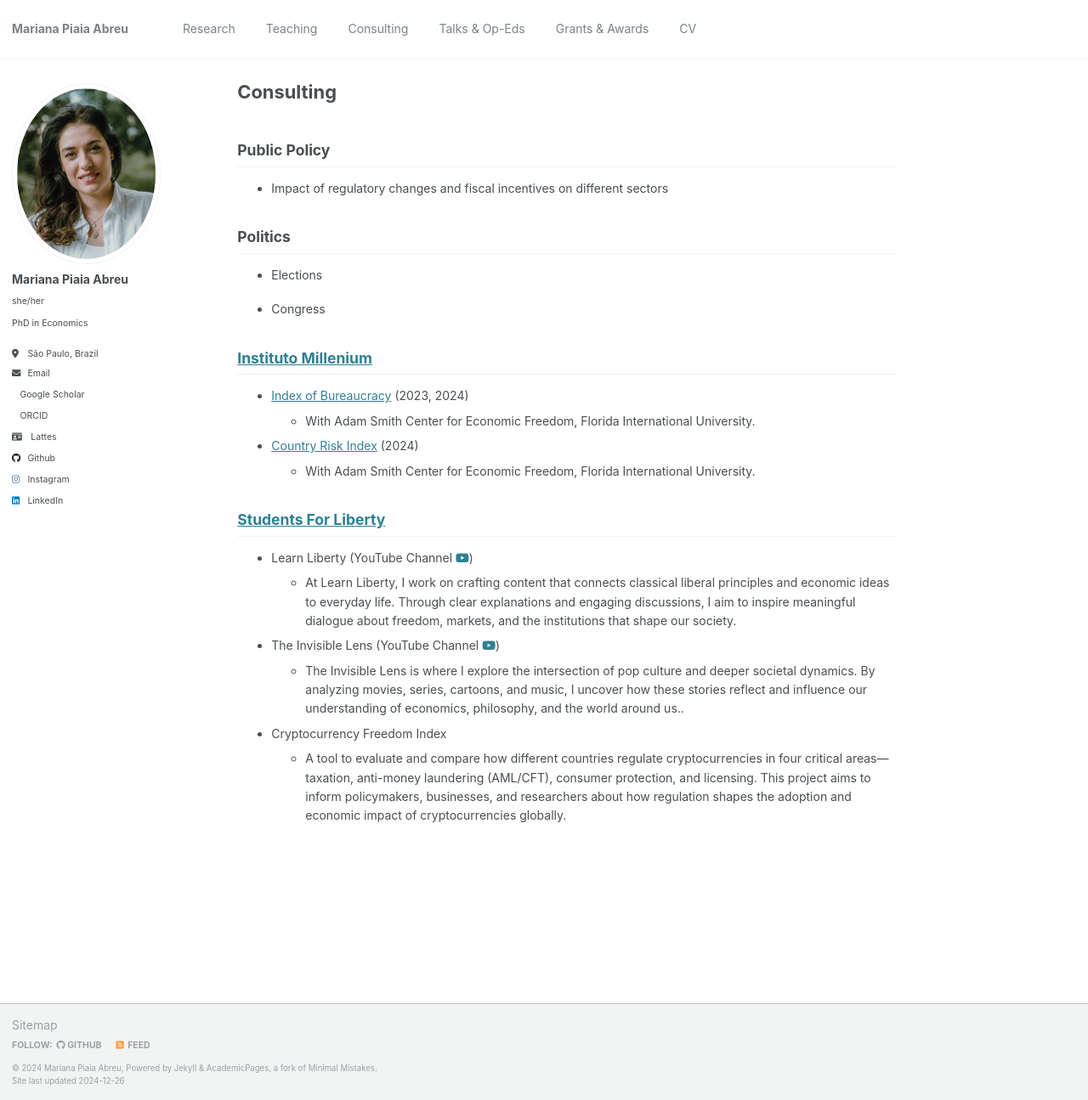
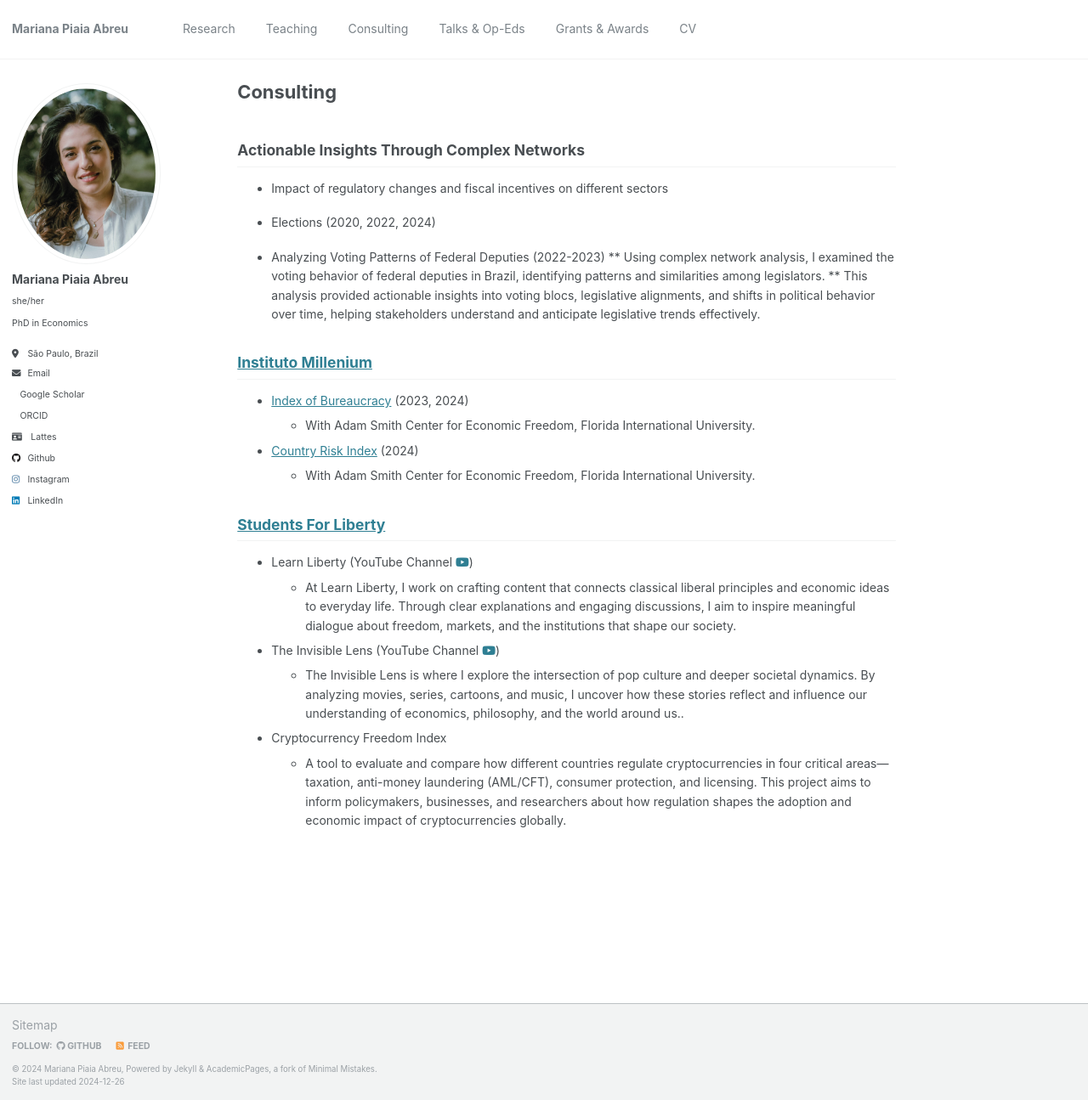
Before and after one commit to piaiaabreu/piaiaabreu.github.io, a Jekyll site: the page built from _pages/consulting.md, in a window 1280 px wide and 1295 px high. Shown: the whole window at 85% size. Built offline with Jekyll 4.4.1, drawn with Linux system fonts in a browser that asks for light colours; a style sheet for code colours, icons or effects is not loaded.

Commit message:
Update consulting.md

```diff
--- a/_pages/consulting.md
+++ b/_pages/consulting.md
@@ -8,17 +8,15 @@ redirect_from:
 ---
 
 
-## Public Policy
+## Actionable Insights Through Complex Networks
 
 * Impact of regulatory changes and fiscal incentives on different sectors
 
+* Elections (2020, 2022, 2024)
 
-## Politics
-
-* Elections
-
-* Congress
-
+* Analyzing Voting Patterns of Federal Deputies (2022-2023)
+  ** Using complex network analysis, I examined the voting behavior of federal deputies in Brazil, identifying patterns and similarities among legislators.
+  ** This analysis provided actionable insights into voting blocs, legislative alignments, and shifts in political behavior over time, helping stakeholders understand and anticipate legislative trends effectively.
 
 ## [Instituto Millenium](https://institutomillenium.org.br/colunistas/mariana-piaia/)
 
```
